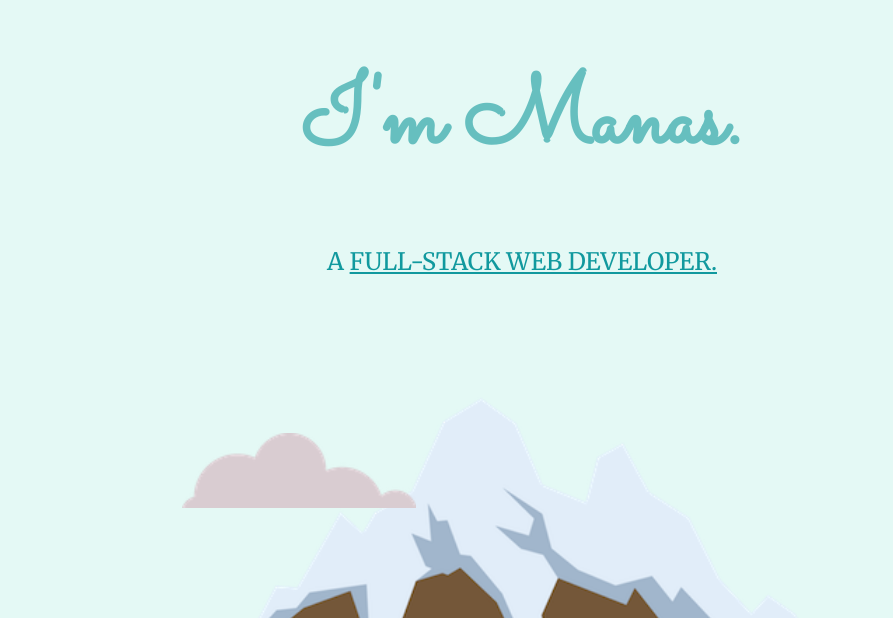
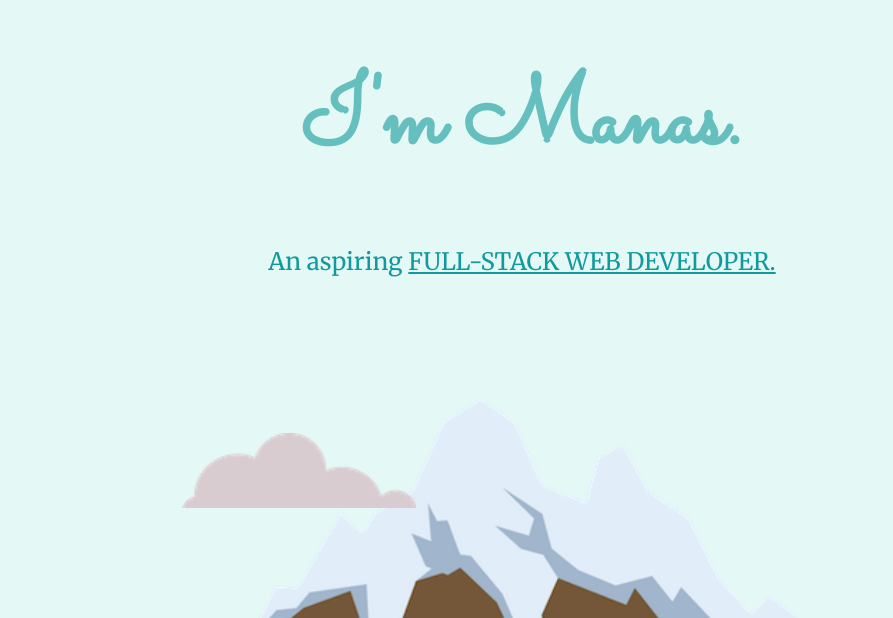
Before and after one commit to manas311/website, a plain HTML site: page index.html in a window 1280 px wide. Shown: the part 182-800 px from the top of the page, without its empty margins (118-1011 px from the left). Drawn offline with Linux system fonts and the light colour scheme.

Commit message:
Update index.html

```diff
--- a/index.html
+++ b/index.html
@@ -16,7 +16,7 @@
     <a href="index.html"><img class="logo" src="images/logo.png" alt="home"></a>
     <img class="top-cloud" src="images/cloud.png" alt="cloud-img">
     <h1>I'm Manas.</h1>
-    <p class="prog">A <span class="underline">FULL-STACK WEB DEVELOPER.</span></p>
+    <p class="prog">An aspiring <span class="underline">FULL-STACK WEB DEVELOPER.</span></p>
     <img class="bottom-cloud" src="images/cloud.png" alt="cloud-img">
     <img class="mountain" src="images/mountain.png" alt="mountain-img">
   </div>
```
